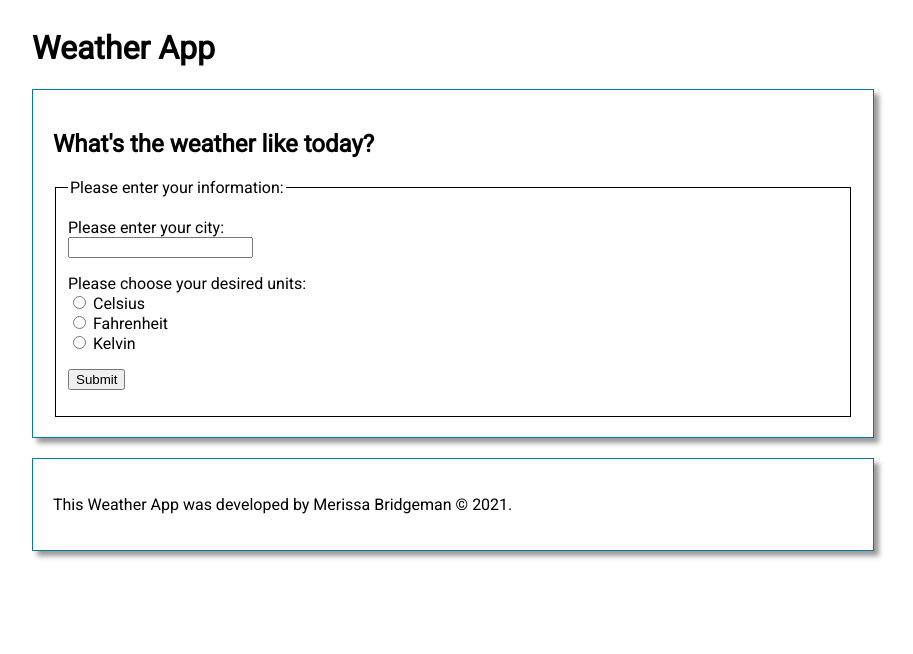
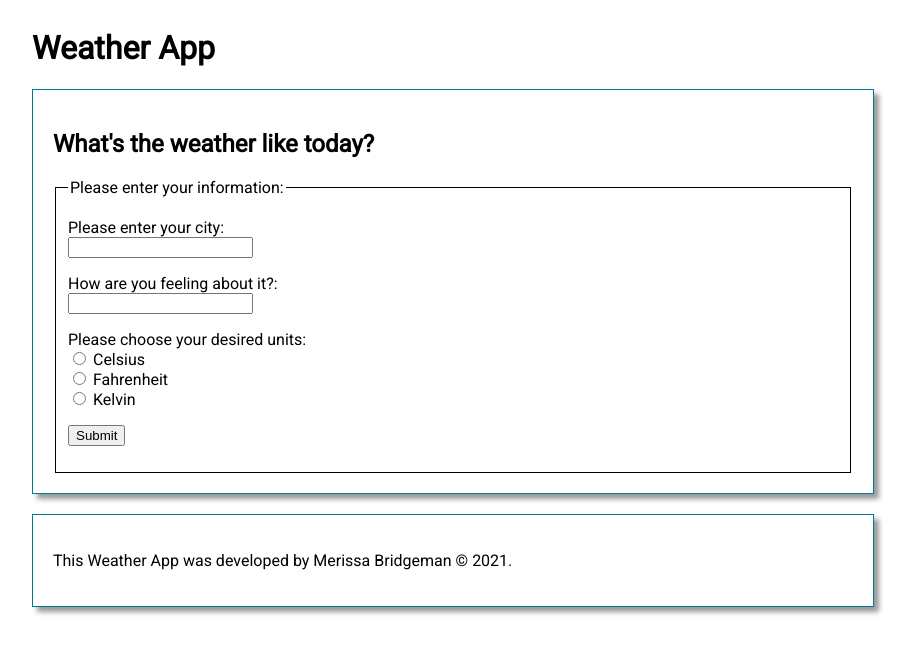
Before and after one commit to merissab44/weatherAPI, a Flask app: page / in a window 1280 px wide. Shown: the top 654 px of the page, without its empty margins (208-1121 px from the left). Run offline with Flask 2, Linux system fonts and the light colour scheme; data that the repository does not hold is empty.

Commit message:
added mood indicator'

```diff
--- a/app.py
+++ b/app.py
@@ -15,6 +15,7 @@ API_URL = 'http://api.openweathermap.org/data/2.5/weather'
 def homepage():
     """Displays results for current weather conditions."""
     city = request.args.get('city')
+    mood = request.args.get('mood')
     units = request.args.get('units')
     params = {
 
@@ -31,6 +32,7 @@ def homepage():
     context = {
         'date': datetime.now(),
         'city': city,
+        'mood': mood,
         'description': result_json['weather'][0]['description'],
         'temp': result_json['main']['temp'],
         'humidity': result_json['main']['humidity'],
--- a/templates/home.html
+++ b/templates/home.html
@@ -12,6 +12,12 @@
                 <label>
                     Please enter your city: <br>
                     <input type="text" name="city">
+                </label>
+            </p>
+            <p>
+                <label>
+                    How are you feeling about it?: <br>
+                    <input type="text" name="mood">
                 </label>
             </p>
 
--- a/templates/result.html
+++ b/templates/result.html
@@ -8,6 +8,8 @@
     #}
     <h1>Weather in {{city}}</h1>
     <p>on {{date}}</p>
+
+    <3>According to today's weather, you also feel {{mood}}</h3>
 
     {#
         TODO: Add the temperature, description, humidity, wind speed, sunrise,
```
Also changed, not shown: 1 other file.
